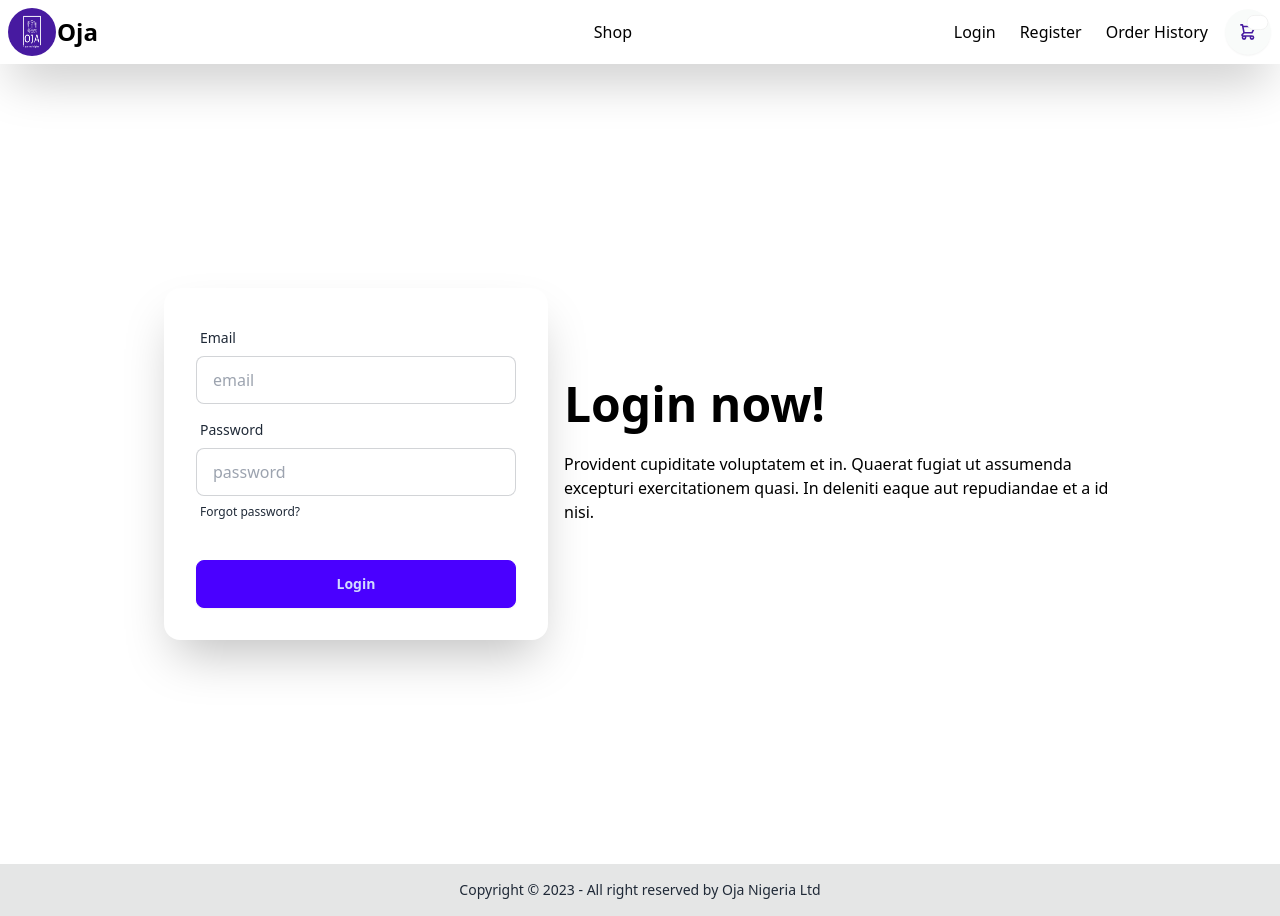
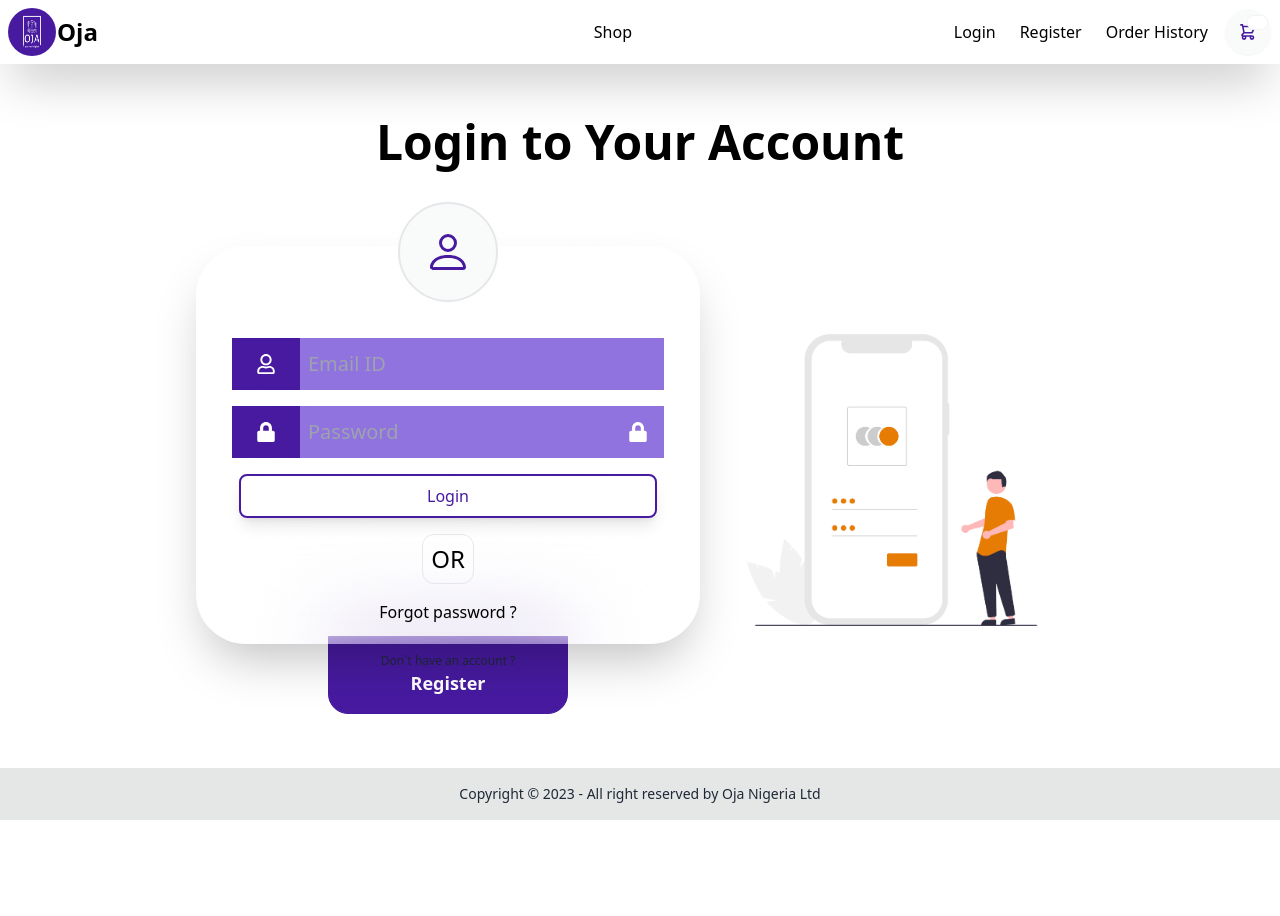
Before and after one commit to Twise007/oja, a React (Create React App) app in the folder frontend/: page /login in a window 1280 px wide. After the commit the page ends 820 px from the top, so only its background shows below. Built offline with nearby package versions, Linux system fonts and the light colour scheme.

Commit message:
login page

```diff
--- a/frontend/src/index.css
+++ b/frontend/src/index.css
@@ -17,10 +17,10 @@
   --dark-blue: #0a1930;
   --color-action: #471aa0;
   --color-action2: #9073de;
-  --color-sec: #F9FBFA;
+  --color-sec: #f9fbfa;
   --color-white: #fff;
   --color-black: #000;
-/* #F9FBFA #E8EDEB */
+  /* #F9FBFA #E8EDEB */
 
   --color-orange: #ff7722;
 
@@ -69,7 +69,6 @@ section {
   padding: 8px;
 }
 
-
 .wrapper {
   position: fixed;
   width: 100vw;
@@ -85,6 +84,22 @@ section {
   transform: translate(-50%, -50%);
   z-index: 999;
 }
+
+.authBg {
+  background: #12c2e9; /* fallback for old browsers */
+  background: -webkit-linear-gradient(
+    to right,
+    #f64f59,
+    #c471ed,
+    #12c2e9
+  ); /* Chrome 10-25, Safari 5.1-6 */
+  background: linear-gradient(
+    to right,
+    #f64f59,
+    #c471ed,
+    #12c2e9
+  ); /* W3C, IE 10+/ Edge, Firefox 16+, Chrome 26+, Opera 12+, Safari 7+ */
+}
 .text-effect {
   color: var(--color-action);
   transition: color 0.3s ease-in-out;
@@ -93,8 +108,6 @@ section {
 .text-effect:hover {
   color: rgb(0, 118, 0);
 }
-
-
 
 /* UTILITY CLASSES */
 
--- a/frontend/src/pages/auth/Login.jsx
+++ b/frontend/src/pages/auth/Login.jsx
@@ -1,50 +1,83 @@
-import React from "react";
+import React, { useState } from "react";
+import { BsPerson } from "react-icons/bs";
+import { FaRegUser, FaLock } from "react-icons/fa";
+import { Link } from "react-router-dom";
+import loginPic from "../../assets/login.png";
 
 const Login = () => {
+  const [email, setEmail] = useState("");
+  const [password, setPassword] = useState("");
+  const loginUser = () => {};
+
   return (
-    <section className={`container hero min-h-screen `}>
-      <div className="flex-col hero-content lg:flex-row-reverse">
-        <div className="text-center lg:text-left">
-          <h1 className="text-5xl font-bold">Login now!</h1>
-          <p className="py-6">
-            Provident cupiditate voluptatem et in. Quaerat fugiat ut assumenda
-            excepturi exercitationem quasi. In deleniti eaque aut repudiandae et
-            a id nisi.
-          </p>
+    <section className={`container min-h-[88vh] authB bg-cl-white hero`}>
+      <div className="flex flex-col items-center ">
+        <div className="mb-20 text-center">
+          <h1 className="text-3xl font-bold md:text-5xl">Login to Your Account</h1>
         </div>
-        <div className="w-full max-w-sm shadow-2xl card shrink-0 bg-base-100">
-          <form className="card-body">
-            <div className="form-control">
-              <label className="label">
-                <span className="label-text">Email</span>
-              </label>
+
+        <div className="flex flex-row-reverse items-center justify-between">
+          <img src={loginPic} alt="login" className="hidden max-w-sm md:flex" />
+          <div className="flex flex-col items-center">
+            <div className="md:p-5 shadow-2xl glass rounded-[50px] text-cl-white flex flex-col pb-20 z-10">
+              <form
+                onSubmit={loginUser}
+                className="flex flex-col items-center text-center "
+              >
+                <div className="p-6 m-2 mb-5 -mt-16 text-5xl border-2 rounded-full bg-cl-sec w-fit text-cl-acn">
+                  <BsPerson />
+                </div>
+                <div>
+                  <div className="flex m-4 text-center">
+                    <div className="p-4 px-6 text-center bg-cl-acn">
+                      <FaRegUser className="text-xl" />
+                    </div>
                     <input
                       type="email"
-                placeholder="email"
-                className="input input-bordered"
+                      placeholder="Email ID"
                       required
+                      value={email}
+                      onChange={(e) => setEmail(e.target.value)}
+                      className="w-full p-2 text-xl outline-none bg-cl-acn2 text-cl-black"
                     />
                   </div>
-            <div className="form-control">
-              <label className="label">
-                <span className="label-text">Password</span>
-              </label>
+                  <div className="flex m-4 text-center">
+                    <div className="p-4 px-6 text-center bg-cl-acn">
+                      <FaLock className="text-xl" />
+                    </div>
                     <input
                       type="password"
-                placeholder="password"
-                className="input input-bordered"
+                      placeholder="Password"
                       required
+                      value={password}
+                      onChange={(e) => setPassword(e.target.value)}
+                      className="w-full p-2 text-xl outline-none bg-cl-acn2 text-cl-black"
                     />
-              <label className="label">
-                <a href="#" className="label-text-alt link link-hover">
-                  Forgot password?
-                </a>
-              </label>
+                    <div className="p-4 text-center bg-cl-acn2">
+                      <FaLock className="text-xl" />
                     </div>
-            <div className="mt-6 form-control">
-              <button className="btn btn-primary">Login</button>
                   </div>
+
+                  <button className="w-[90%] btnPrimary">Login</button>
+                </div>
+                <div className="">
+                  <div className="p-2 m-4 text-2xl text-center border rounded-xl w-fit text-cl-black">
+                    OR
+                  </div>
+                </div>
+                <Link to='/forgot-password' className="hover:border-0 btnLink hover:link">
+                  Forgot password ?
+                </Link>
               </form>
+            </div>
+            <Link
+              to="/register"
+              className="p-4 bg-cl-acn text-white rounded-b-[20px] w-60  -mt-2 hover:text-cl-acn hover:bg-cl-white border border-cl-acn text-center text-lg flex flex-col"
+            >
+              <span className="text-xs label-text-alt">Don`t have an account ?</span>
+              <button className="font-semibold">Register</button>
+            </Link>
+          </div>
         </div>
       </div>
     </section>
```
Lines whose indentation alone changed are shown as unchanged.
